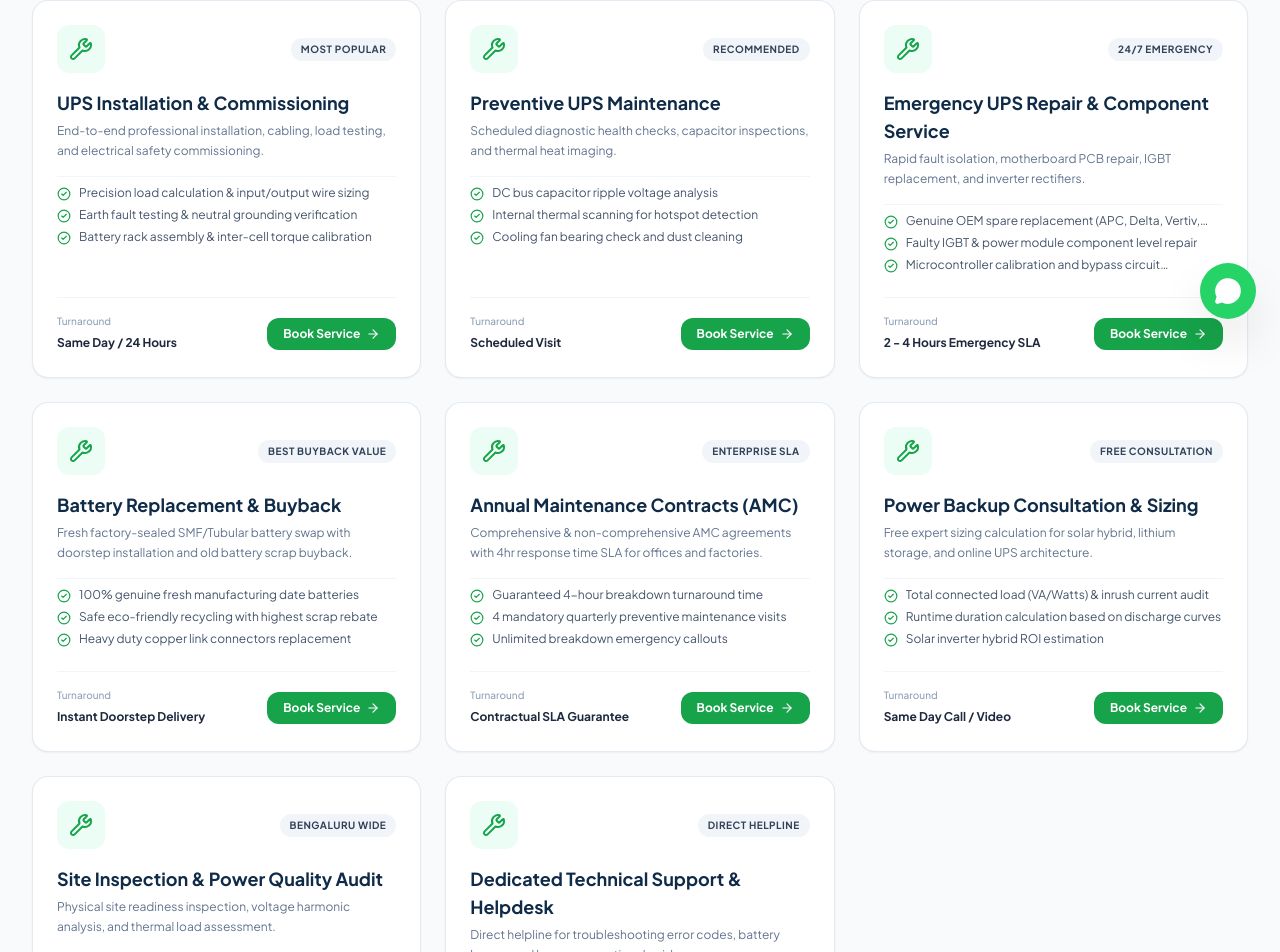
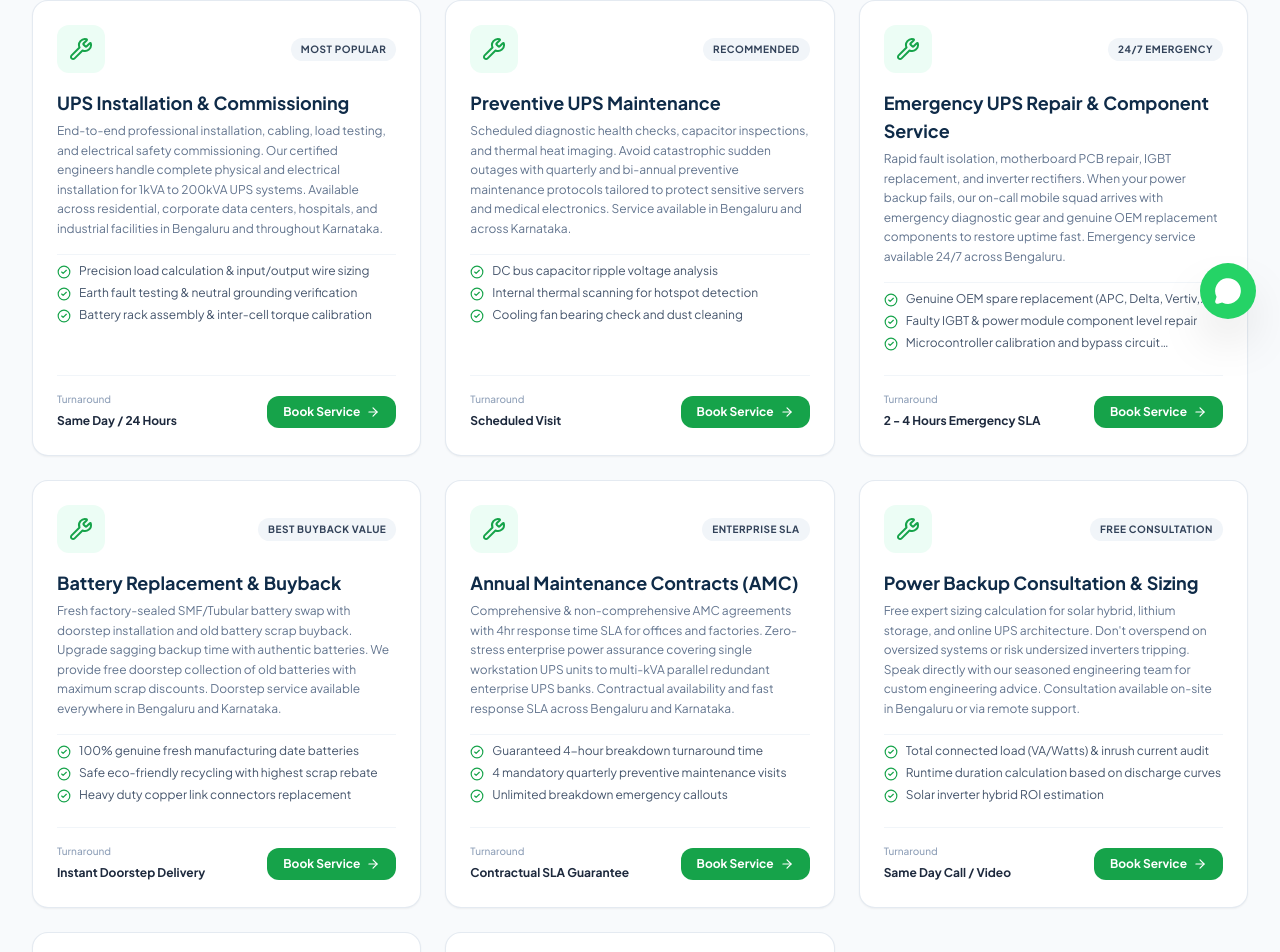
Before and after one commit to shaikmuzammil2905/ups, a React (Vite) app: page /services in a window 1280 px wide. Shown: the part 457-1409 px from the top of the page. Built offline with nearby package versions, Linux system fonts and the light colour scheme.

Commit message:
Update services content and remove pricing from UI

```diff
--- a/src/data/services.js
+++ b/src/data/services.js
@@ -3,7 +3,7 @@ export const services = [
     id: 'ups-installation',
     slug: 'ups-installation',
     title: 'UPS Installation & Commissioning',
-    shortDesc: 'End-to-end professional installation, cabling, load testing, and electrical safety commissioning.',
+    shortDesc: 'End-to-end professional installation, cabling, load testing, and electrical safety commissioning. Our certified engineers handle complete physical and electrical installation for 1kVA to 200kVA UPS systems. Available across residential, corporate data centers, hospitals, and industrial facilities in Bengaluru and throughout Karnataka.',
     introduction: 'Professional UPS installation and commissioning solutions designed to provide reliable and uninterrupted power protection for homes, offices and commercial environments.',
     badge: 'Most Popular',
     priceStartsAt: '₹ 1,499',
@@ -40,7 +40,7 @@ export const services = [
     id: "ups-maintenance",
     slug: "ups-maintenance",
     title: "Preventive UPS Maintenance",
-    shortDesc: "Scheduled diagnostic health checks, capacitor inspections, and thermal heat imaging.",
+    shortDesc: "Scheduled diagnostic health checks, capacitor inspections, and thermal heat imaging. Avoid catastrophic sudden outages with quarterly and bi-annual preventive maintenance protocols tailored to protect sensitive servers and medical electronics. Service available in Bengaluru and across Karnataka.",
     introduction: "Ensure the longevity and reliability of your UPS systems with our comprehensive preventive maintenance programs.",
     badge: "Recommended",
     priceStartsAt: "₹ 999",
@@ -74,7 +74,7 @@ export const services = [
     id: "ups-repair",
     slug: "ups-repair",
     title: "Emergency UPS Repair & Component Service",
-    shortDesc: "Rapid fault isolation, motherboard PCB repair, IGBT replacement, and inverter rectifiers.",
+    shortDesc: "Rapid fault isolation, motherboard PCB repair, IGBT replacement, and inverter rectifiers. When your power backup fails, our on-call mobile squad arrives with emergency diagnostic gear and genuine OEM replacement components to restore uptime fast. Emergency service available 24/7 across Bengaluru.",
     introduction: "Fast, reliable emergency UPS repair services to get your critical systems back online with minimal downtime.",
     badge: "24/7 Emergency",
     priceStartsAt: "₹ 1,299",
@@ -108,7 +108,7 @@ export const services = [
     id: 'battery-replacement',
     slug: 'battery-replacement',
     title: 'Battery Replacement & Buyback',
-    shortDesc: 'Fresh factory-sealed SMF/Tubular battery swap with doorstep installation and old battery scrap buyback.',
+    shortDesc: 'Fresh factory-sealed SMF/Tubular battery swap with doorstep installation and old battery scrap buyback. Upgrade sagging backup time with authentic batteries. We provide free doorstep collection of old batteries with maximum scrap discounts. Doorstep service available everywhere in Bengaluru and Karnataka.',
     introduction: 'Professional battery replacement services ensuring your backup power systems run smoothly with fresh, high-quality batteries.',
     badge: 'Best Buyback Value',
     priceStartsAt: 'Exchange Discounts Available',
@@ -145,7 +145,7 @@ export const services = [
     id: "amc-maintenance",
     slug: "amc-maintenance",
     title: "Annual Maintenance Contracts (AMC)",
-    shortDesc: "Comprehensive & non-comprehensive AMC agreements with 4hr response time SLA for offices and factories.",
+    shortDesc: "Comprehensive & non-comprehensive AMC agreements with 4hr response time SLA for offices and factories. Zero-stress enterprise power assurance covering single workstation UPS units to multi-kVA parallel redundant enterprise UPS banks. Contractual availability and fast response SLA across Bengaluru and Karnataka.",
     introduction: "Zero-stress enterprise power assurance with guaranteed SLAs and dedicated priority support.",
     badge: "Enterprise SLA",
     priceStartsAt: "Custom Corporate Quote",
@@ -179,7 +179,7 @@ export const services = [
     id: "power-backup-consultation",
     slug: "power-backup-consultation",
     title: "Power Backup Consultation & Sizing",
-    shortDesc: "Free expert sizing calculation for solar hybrid, lithium storage, and online UPS architecture.",
+    shortDesc: "Free expert sizing calculation for solar hybrid, lithium storage, and online UPS architecture. Don't overspend on oversized systems or risk undersized inverters tripping. Speak directly with our seasoned engineering team for custom engineering advice. Consultation available on-site in Bengaluru or via remote support.",
     introduction: "Professional consultation to help you architect the perfect power backup solution tailored to your exact load requirements.",
     badge: "Free Consultation",
     priceStartsAt: "FREE",
@@ -213,7 +213,7 @@ export const services = [
     id: "site-inspection",
     slug: "site-inspection",
     title: "Site Inspection & Power Quality Audit",
-    shortDesc: "Physical site readiness inspection, voltage harmonic analysis, and thermal load assessment.",
+    shortDesc: "Physical site readiness inspection, voltage harmonic analysis, and thermal load assessment. Ensure your commercial premises are ready for large 3-phase online UPS installations, preventing neutral floats and premature battery sulfation. Available for commercial sites throughout Bengaluru and Karnataka.",
     introduction: "Comprehensive power quality audits and site readiness inspections to ensure a flawless installation environment.",
     badge: "Bengaluru Wide",
     priceStartsAt: "₹ 499 (Waived upon order)",
@@ -247,7 +247,7 @@ export const services = [
     id: "technical-support",
     slug: "technical-support",
     title: "Dedicated Technical Support & Helpdesk",
-    shortDesc: "Direct helpline for troubleshooting error codes, battery beeps, and bypass operational guidance.",
+    shortDesc: "Direct helpline for troubleshooting error codes, battery beeps, and bypass operational guidance. Immediate over-the-phone and remote technical assistance for all your power backup operational queries. Our Bengaluru-based technical team is on standby to guide you step-by-step or dispatch emergency technicians anywhere in Karnataka.",
     introduction: "Immediate over-the-phone and remote technical assistance for all your power backup operational queries.",
     badge: "Direct Helpline",
     priceStartsAt: "FREE for Livkam Customers",
--- a/src/pages/Home.jsx
+++ b/src/pages/Home.jsx
@@ -850,17 +850,12 @@ export default function Home() {
                     <h3 className="text-base font-bold text-[#0f2b48] group-hover:text-[#16a34a] transition-colors leading-snug">
                       {srv.title}
                     </h3>
-                    <p className="text-xs text-slate-500 mt-1.5 leading-relaxed line-clamp-2">
+                    <p className="text-sm text-slate-500 mt-2 leading-relaxed">
                       {srv.shortDesc}
                     </p>
                   </div>
 
-                  <div className="pt-3 border-t border-slate-100 flex items-center justify-between">
-                    <div>
-                      <span className="text-[10px] text-slate-400 block font-medium">Pricing</span>
-                      <span className="text-xs font-black text-[#0f2b48]">{srv.priceStartsAt}</span>
-                    </div>
-
+                  <div className="pt-3 border-t border-slate-100 flex items-center justify-end">
                     <Link
                       to={`/services/${srv.slug}`}
                       className="inline-flex items-center gap-1 text-xs font-bold text-[#16a34a] group-hover:translate-x-0.5 transition-transform"
```
